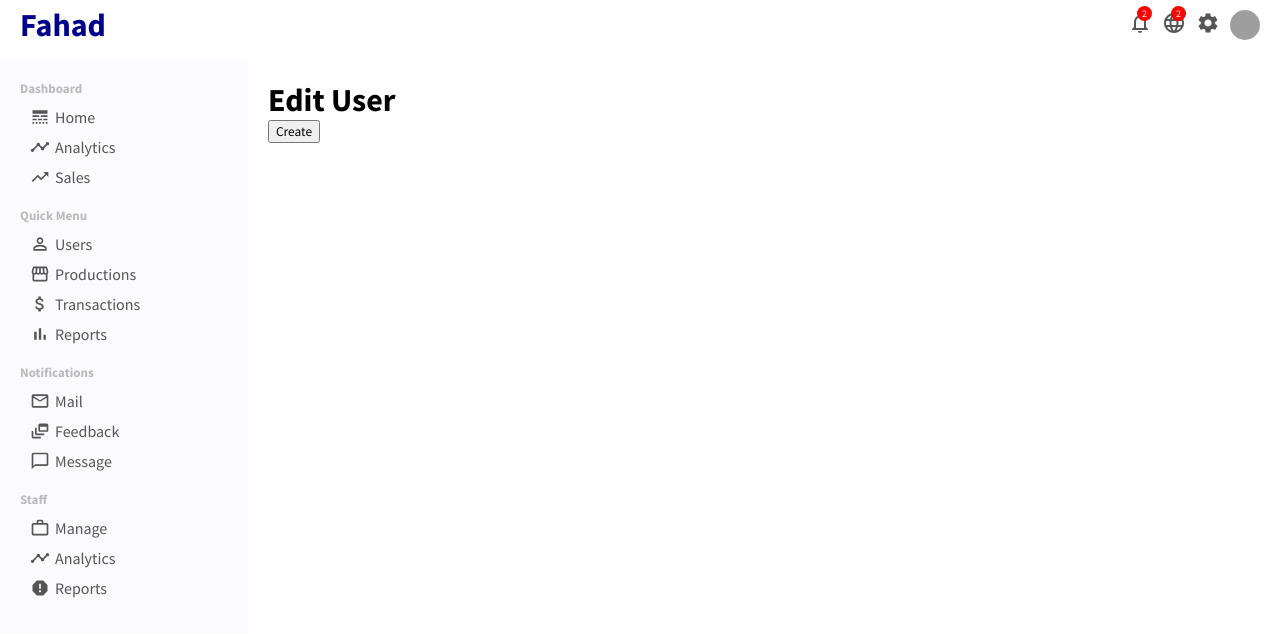
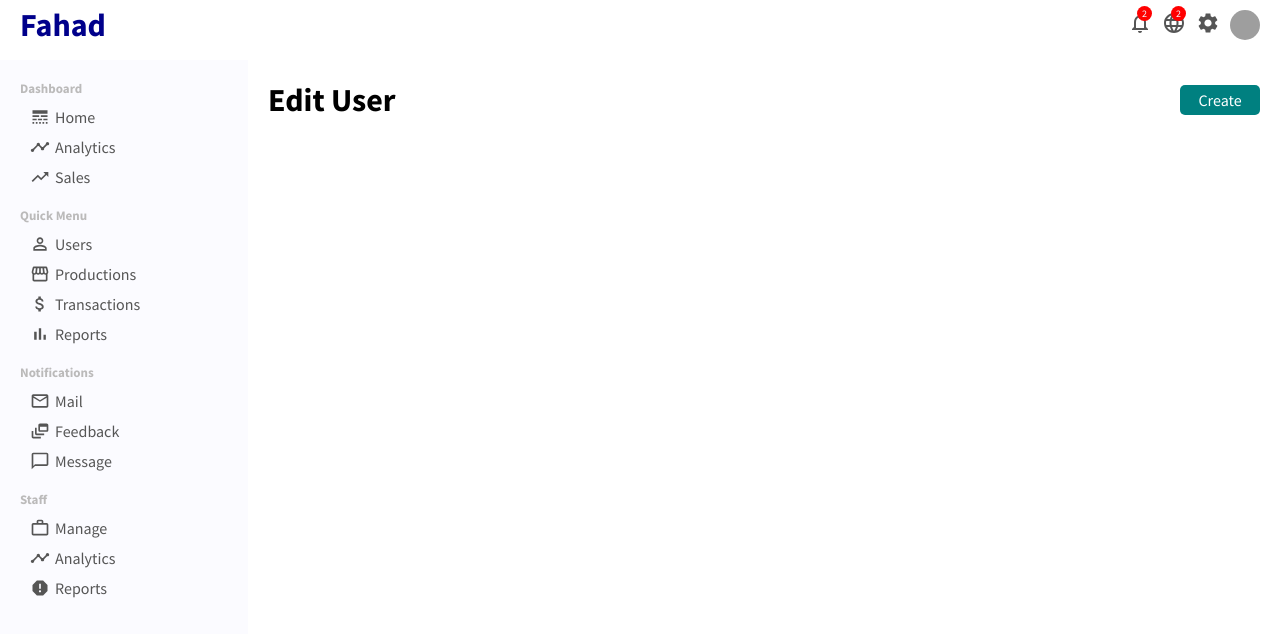
Before and after one commit to fahadsidd107/React-Admin-Panel, a React (Create React App) app: page /user/1 in a window 1280 px wide. Shown: the top 634 px of the page. Built offline with nearby package versions, Linux system fonts and the light colour scheme; grey boxes are pictures that could not be loaded.

Commit message:
work complete

```diff
--- a/src/pages/user/User.css
+++ b/src/pages/user/User.css
@@ -2,3 +2,19 @@
     flex: 4;
     padding: 20px;
 }
+.userTitleContainer{
+    display: flex;
+    align-items: center;
+    justify-content: space-between;
+}
+
+.userAddButton{
+    width: 80px;
+    border: none;
+    padding: 5px;
+    background-color: teal;
+    border-radius: 5px;
+    color: white;
+    font-size: 16px;
+    cursor: pointer;
+}
```
